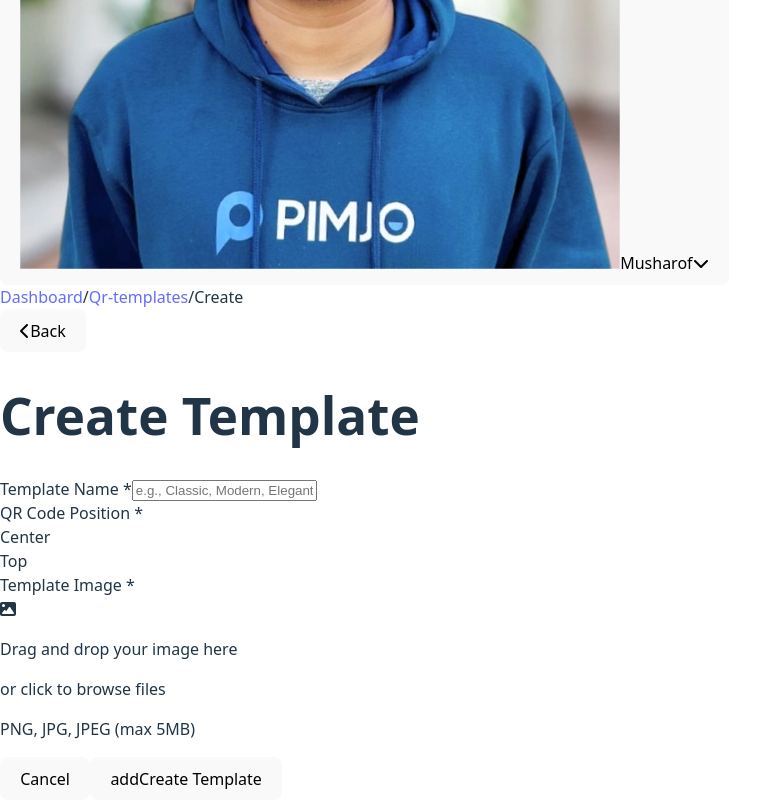
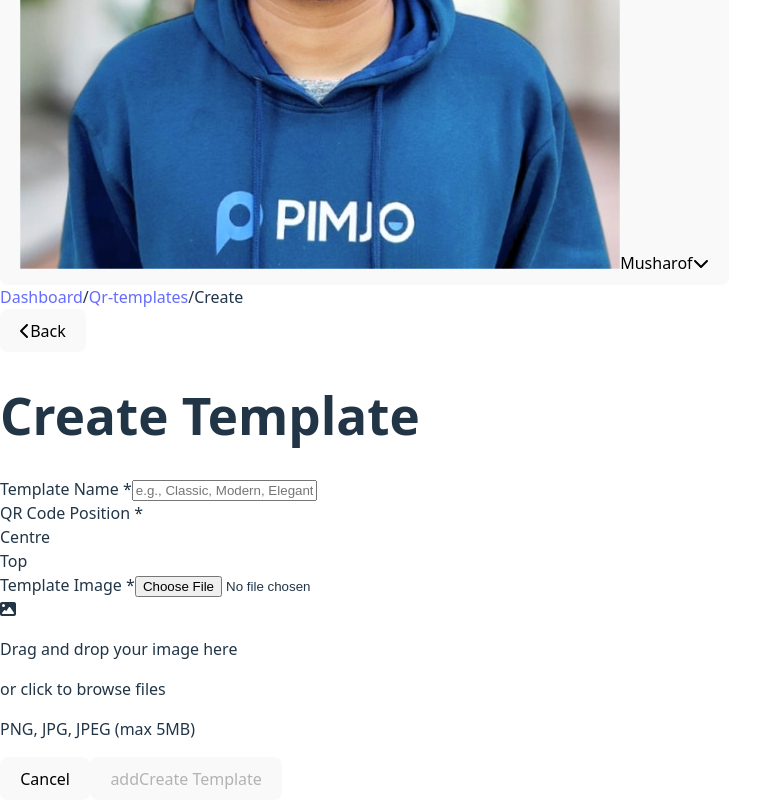
Before and after one commit to Sugatraj/MM-Admin-Dashboard-V2, a React (Vite) app: page /create-template in a window 1280 px wide. Shown: the part 969-1769 px from the top of the page, without its empty margins (0-771 px from the left). Built offline with nearby package versions, Linux system fonts and the light colour scheme; the HTML template or start-up script is replaced by a standard one.

Commit message:
Implement CreateTemplate component with file upload and API integration: add form handling for template creation, including image upload, loading and error states, and enhance user experience with improved UI elements and feedback during submission.

```diff
--- a/src/components/QRTemplate/CreateTemplate.jsx
+++ b/src/components/QRTemplate/CreateTemplate.jsx
@@ -2,14 +2,68 @@ import React, { useState } from 'react';
 import { Link, useNavigate } from 'react-router-dom';
 import { FontAwesomeIcon } from '@fortawesome/react-fontawesome';
 import { faChevronLeft, faImage } from '@fortawesome/free-solid-svg-icons';
+import { useAuth } from '../../hooks/useAuth';
+import axios from 'axios';
 
 function CreateTemplate() {
   const navigate = useNavigate();
+  const { getToken } = useAuth();
+  const [isLoading, setIsLoading] = useState(false);
+  const [error, setError] = useState(null);
   const [formData, setFormData] = useState({
-    templateName: '',
-    qrPosition: 'center',
-    templateImage: null
+    name: '',
+    qrPosition: 'centre',
+    image: null
   });
+
+  // Handle file input change
+  const handleFileChange = (event) => {
+    const file = event.target.files[0];
+    if (file) {
+      setFormData(prev => ({
+        ...prev,
+        image: file
+      }));
+    }
+  };
+
+  // Handle form submission
+  const handleSubmit = async () => {
+    try {
+      setIsLoading(true);
+      setError(null);
+
+      const token = getToken();
+      if (!token) {
+        throw new Error('No authentication token available');
+      }
+
+      // Create FormData instance
+      const formDataToSend = new FormData();
+      formDataToSend.append('name', formData.name);
+      formDataToSend.append('qr_overlay_position', formData.qrPosition);
+      formDataToSend.append('image', formData.image);
+
+      const response = await axios.post(
+        'https://men4u.xyz/v2/admin/create_qr_templates',
+        formDataToSend,
+        {
+          headers: {
+            Authorization: token,
+            'Content-Type': 'multipart/form-data'
+          }
+        }
+      );
+
+      // Navigate back to templates list on success
+      navigate('/qr-templates');
+    } catch (err) {
+      setError(err.response?.data?.detail || 'Failed to create template');
+      console.error('Error creating template:', err);
+    } finally {
+      setIsLoading(false);
+    }
+  };
 
   return (
     <div className="p-6">
@@ -36,6 +90,12 @@ function CreateTemplate() {
         </div>
       </div>
 
+      {error && (
+        <div className="mb-4 p-4 text-sm text-red-500 bg-red-50 rounded-lg">
+          {error}
+        </div>
+      )}
+
       {/* Form */}
       <div className="max-w-5xl">
         <div className="grid grid-cols-2 gap-8">
@@ -47,6 +107,8 @@ function CreateTemplate() {
               </label>
               <input
                 type="text"
+                value={formData.name}
+                onChange={(e) => setFormData(prev => ({ ...prev, name: e.target.value }))}
                 placeholder="e.g., Classic, Modern, Elegant"
                 className="w-full px-3 py-2 border border-gray-300 rounded-lg focus:outline-none focus:ring-1 focus:ring-gray-400"
               />
@@ -58,26 +120,42 @@ function CreateTemplate() {
               </label>
               <div className="grid grid-cols-2 gap-4">
                 <div
-                  className={`p-4 border rounded-lg cursor-pointer flex flex-col items-center justify-center ${
-                    formData.qrPosition === 'center' ? 'border-gray-900' : 'border-gray-300'
+                  className={`p-4 border-2 rounded-lg cursor-pointer flex flex-col items-center justify-center transition-all ${
+                    formData.qrPosition === 'centre'
+                      ? 'border-brand-500 bg-brand-50 shadow-sm'
+                      : 'border-gray-200 hover:border-gray-300'
                   }`}
-                  onClick={() => setFormData({...formData, qrPosition: 'center'})}
+                  onClick={() => setFormData(prev => ({ ...prev, qrPosition: 'centre' }))}
                 >
-                  <div className="w-12 h-12 border-2 border-dashed border-gray-300 rounded-lg flex items-center justify-center mb-2">
-                    <div className="w-6 h-6 bg-gray-200 rounded"></div>
+                  <div className={`w-12 h-12 border-2 border-dashed rounded-lg flex items-center justify-center mb-2 ${
+                    formData.qrPosition === 'centre' ? 'border-brand-500' : 'border-gray-300'
+                  }`}>
+                    <div className={`w-6 h-6 rounded ${
+                      formData.qrPosition === 'centre' ? 'bg-brand-200' : 'bg-gray-200'
+                    }`}></div>
                   </div>
-                  <span className="text-sm text-gray-600">Center</span>
+                  <span className={`text-sm ${
+                    formData.qrPosition === 'centre' ? 'text-brand-600 font-medium' : 'text-gray-600'
+                  }`}>Centre</span>
                 </div>
                 <div
-                  className={`p-4 border rounded-lg cursor-pointer flex flex-col items-center justify-center ${
-                    formData.qrPosition === 'top' ? 'border-gray-900' : 'border-gray-300'
+                  className={`p-4 border-2 rounded-lg cursor-pointer flex flex-col items-center justify-center transition-all ${
+                    formData.qrPosition === 'top'
+                      ? 'border-brand-500 bg-brand-50 shadow-sm'
+                      : 'border-gray-200 hover:border-gray-300'
                   }`}
-                  onClick={() => setFormData({...formData, qrPosition: 'top'})}
+                  onClick={() => setFormData(prev => ({ ...prev, qrPosition: 'top' }))}
                 >
-                  <div className="w-12 h-12 border-2 border-dashed border-gray-300 rounded-lg flex items-center justify-center mb-2">
-                    <div className="w-6 h-6 bg-gray-200 rounded"></div>
+                  <div className={`w-12 h-12 border-2 border-dashed rounded-lg flex items-center justify-center mb-2 ${
+                    formData.qrPosition === 'top' ? 'border-brand-500' : 'border-gray-300'
+                  }`}>
+                    <div className={`w-6 h-6 rounded ${
+                      formData.qrPosition === 'top' ? 'bg-brand-200' : 'bg-gray-200'
+                    }`}></div>
                   </div>
-                  <span className="text-sm text-gray-600">Top</span>
+                  <span className={`text-sm ${
+                    formData.qrPosition === 'top' ? 'text-brand-600 font-medium' : 'text-gray-600'
+                  }`}>Top</span>
                 </div>
               </div>
             </div>
@@ -88,14 +166,35 @@ function CreateTemplate() {
             <label className="block text-sm font-medium text-gray-700 mb-1">
               Template Image <span className="text-red-500">*</span>
             </label>
-            <div className="border-2 border-dashed border-gray-300 rounded-lg p-8">
+            <label className="block cursor-pointer">
+              <input
+                type="file"
+                accept="image/png,image/jpeg,image/jpg"
+                onChange={handleFileChange}
+                className="hidden"
+              />
+              <div className="border-2 border-dashed border-gray-300 rounded-lg p-8 hover:border-gray-400 transition-colors">
                 <div className="flex flex-col items-center justify-center">
+                  {formData.image ? (
+                    <>
+                      <img
+                        src={URL.createObjectURL(formData.image)}
+                        alt="Preview"
+                        className="w-32 h-32 object-cover mb-4"
+                      />
+                      <p className="text-sm text-gray-600">{formData.image.name}</p>
+                    </>
+                  ) : (
+                    <>
                       <FontAwesomeIcon icon={faImage} className="w-12 h-12 text-gray-400 mb-4" />
                       <p className="text-sm text-gray-600 mb-1">Drag and drop your image here</p>
                       <p className="text-xs text-gray-500 mb-4">or click to browse files</p>
                       <p className="text-xs text-gray-400">PNG, JPG, JPEG (max 5MB)</p>
+                    </>
+                  )}
                 </div>
               </div>
+            </label>
           </div>
         </div>
 
@@ -103,15 +202,30 @@ function CreateTemplate() {
         <div className="flex items-center gap-3 mt-8">
           <button
             onClick={() => navigate('/qr-templates')}
-            className="px-4 py-2 text-sm text-gray-600 bg-white border border-gray-300 rounded-lg hover:bg-gray-50"
+            className="px-4 py-3 text-sm font-medium text-gray-600 bg-white border border-gray-300 rounded-lg hover:bg-gray-50"
+            disabled={isLoading}
           >
             Cancel
           </button>
           <button
-            className="px-4 py-2 text-sm text-white bg-gray-600 rounded-lg hover:bg-gray-700 flex items-center gap-2"
+            onClick={handleSubmit}
+            disabled={isLoading || !formData.name || !formData.image}
+            className="inline-flex items-center gap-2 px-4 py-3 text-sm font-medium text-white transition rounded-lg bg-brand-500 shadow-theme-xs hover:bg-brand-600 disabled:opacity-50 disabled:cursor-not-allowed"
           >
+            {isLoading ? (
+              <>
+                <svg className="animate-spin h-4 w-4 text-white" fill="none" viewBox="0 0 24 24">
+                  <circle className="opacity-25" cx="12" cy="12" r="10" stroke="currentColor" strokeWidth="4" />
+                  <path className="opacity-75" fill="currentColor" d="M4 12a8 8 0 018-8V0C5.373 0 0 5.373 0 12h4zm2 5.291A7.962 7.962 0 014 12H0c0 3.042 1.135 5.824 3 7.938l3-2.647z" />
+                </svg>
+                <span>Creating...</span>
+              </>
+            ) : (
+              <>
                 <span className="material-icons-outlined text-lg">add</span>
                 Create Template
+              </>
+            )}
           </button>
         </div>
       </div>
```
Lines whose indentation alone changed are shown as unchanged.
